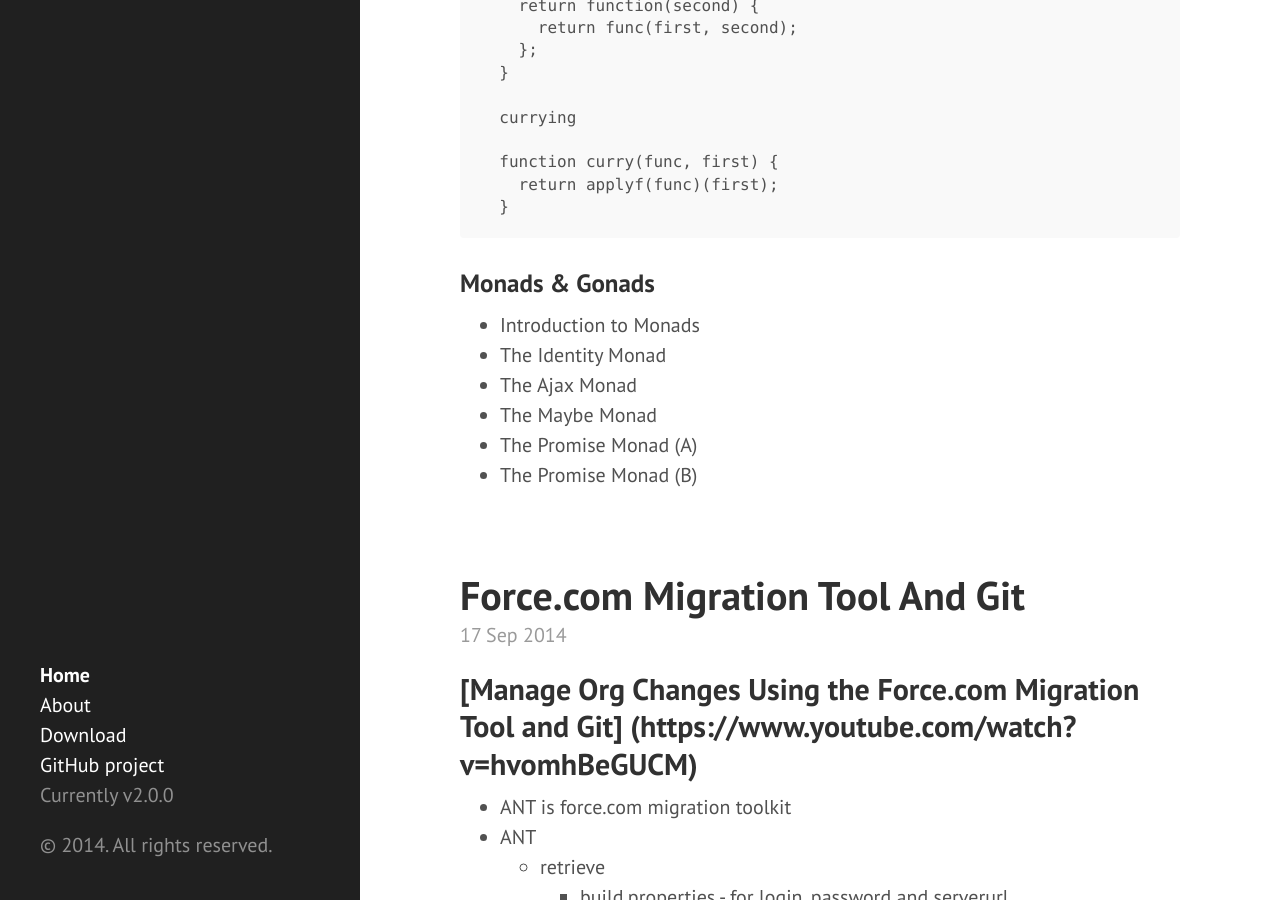
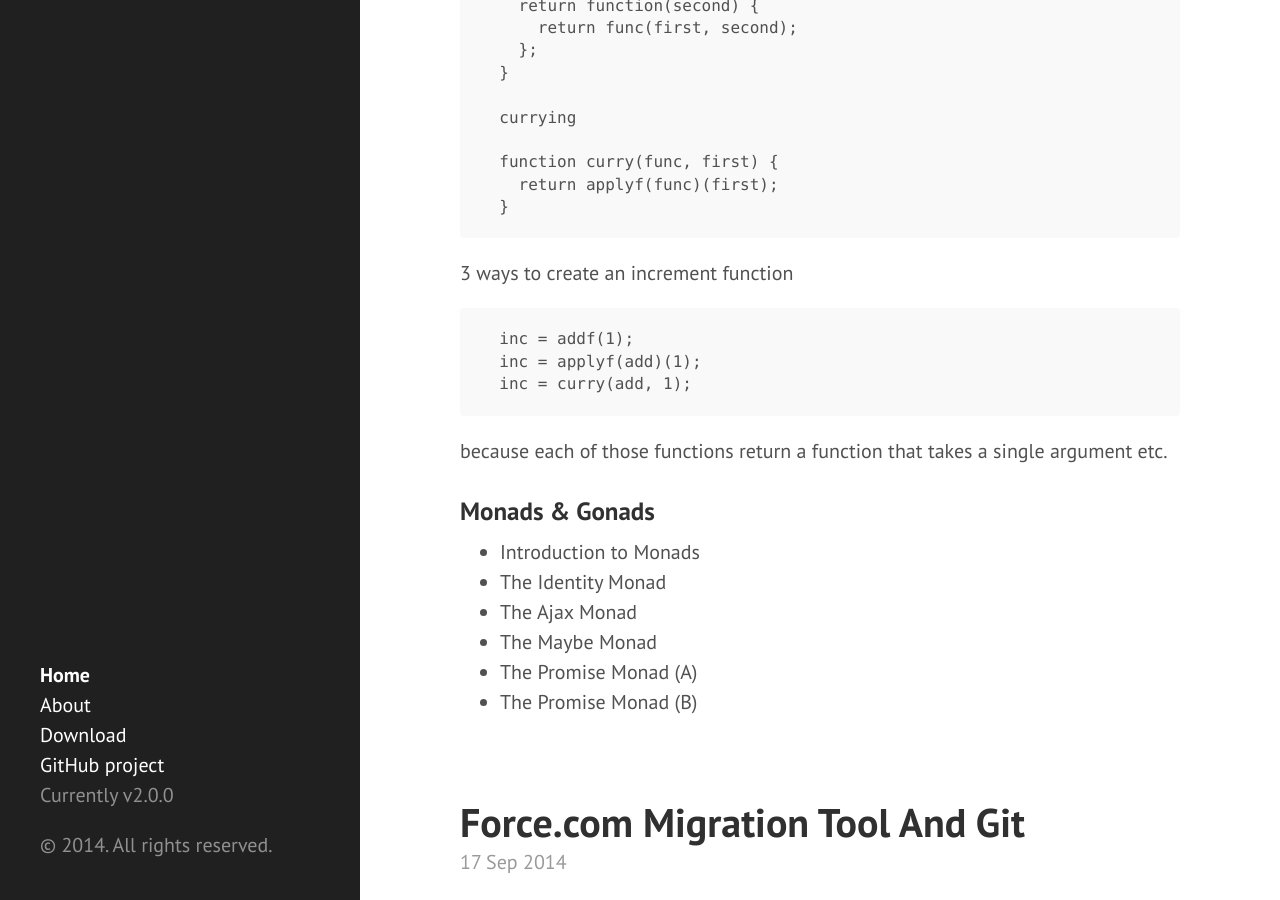
Before and after one commit to eneiand/eneiand.github.io, a Jekyll site: the page built from index.html, in a window 1280 px wide and 900 px high, scrolled down 12800 px. Built offline with Jekyll 4.4.1, drawn with Linux system fonts in a browser that asks for light colours; Markdown is read by kramdown in place of the engine named in the settings; the list of posts is cut into pages by our own code.

Commit message:
Update 2014-09-17-javascript-good-parts.md

````diff
--- a/_posts/2014-09-17-javascript-good-parts.md
+++ b/_posts/2014-09-17-javascript-good-parts.md
@@ -335,6 +335,13 @@
     return applyf(func)(first);
   }
   ```
+ 3 ways to create an increment function
+  ```
+  inc = addf(1);
+  inc = applyf(add)(1);
+  inc = curry(add, 1);
+  ```
+  because each of those functions return a function that takes a single argument etc.
 
 ### Monads & Gonads
 
````
